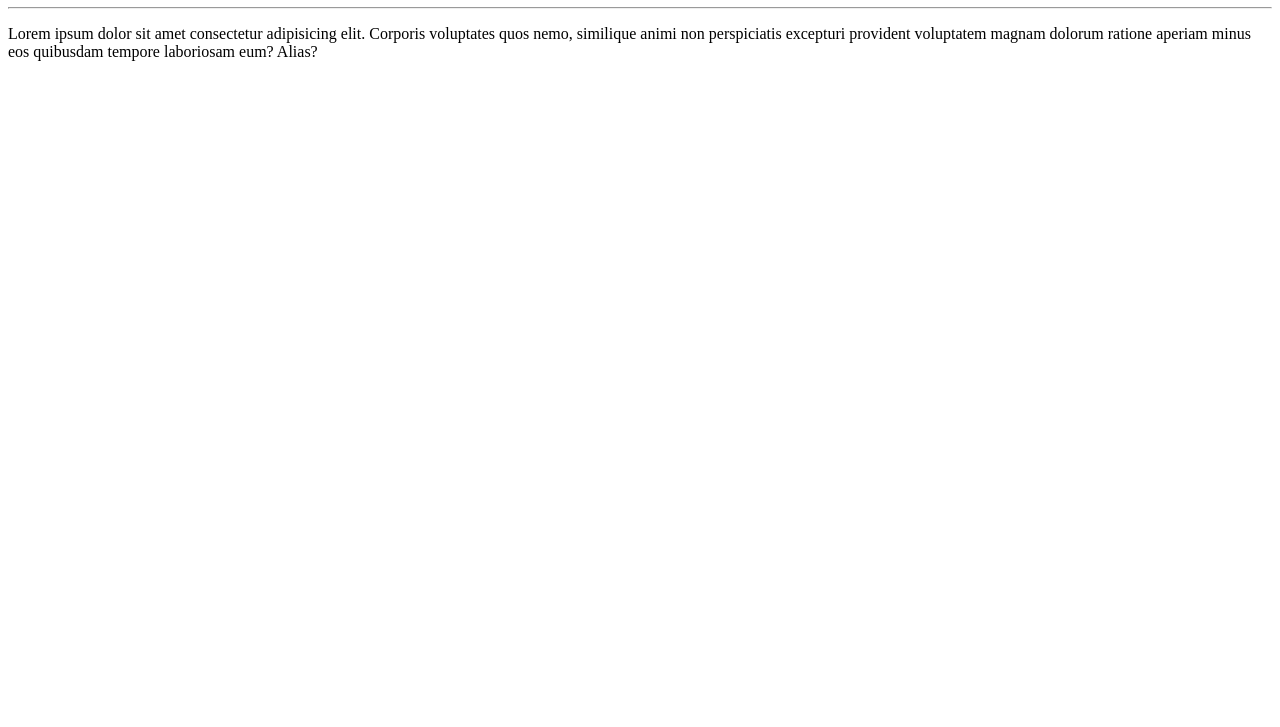
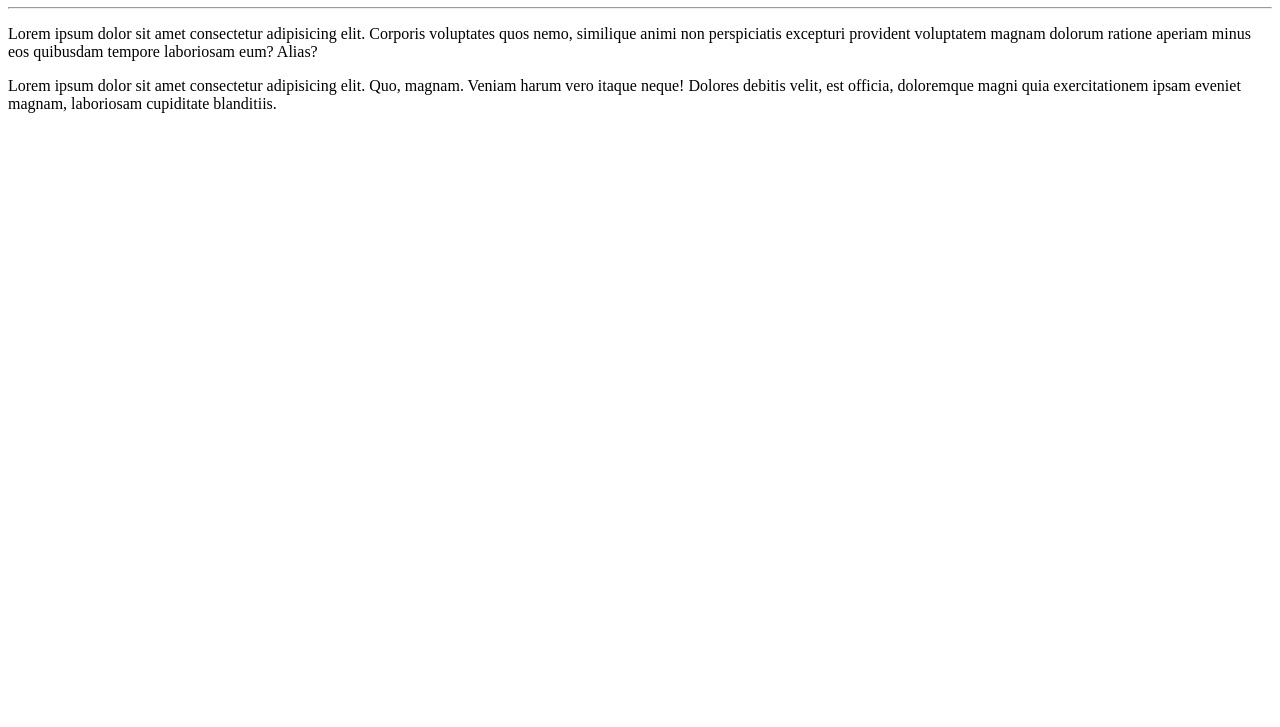
Before and after one commit to Murilo-Costa8/Curso-em-Video, a plain HTML site: page Site exemplo/index.html in a window 1280 px wide. Shown: the part 73-800 px from the top of the page. Drawn offline with Linux system fonts and the light colour scheme.

Commit message:
adicionei um paragrafo

```diff
--- a/Site exemplo/index.html
+++ b/Site exemplo/index.html
@@ -13,6 +13,9 @@
     <p>
         Lorem ipsum dolor sit amet consectetur adipisicing elit. Corporis voluptates quos nemo, similique animi non perspiciatis excepturi provident voluptatem magnam dolorum ratione aperiam minus eos quibusdam tempore laboriosam eum? Alias?
     </p>
+    <p>
+        Lorem ipsum dolor sit amet consectetur adipisicing elit. Quo, magnam. Veniam harum vero itaque neque! Dolores debitis velit, est officia, doloremque magni quia exercitationem ipsam eveniet magnam, laboriosam cupiditate blanditiis.
+    </p>
 
 </body>
 </html>
```
